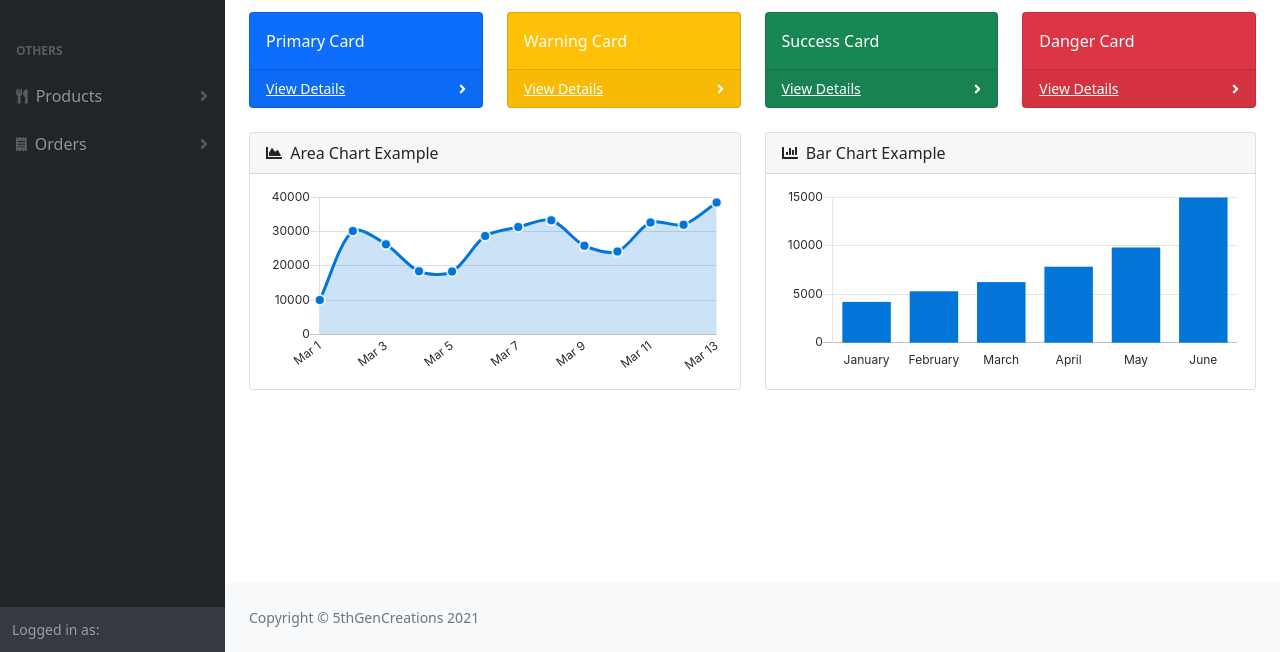
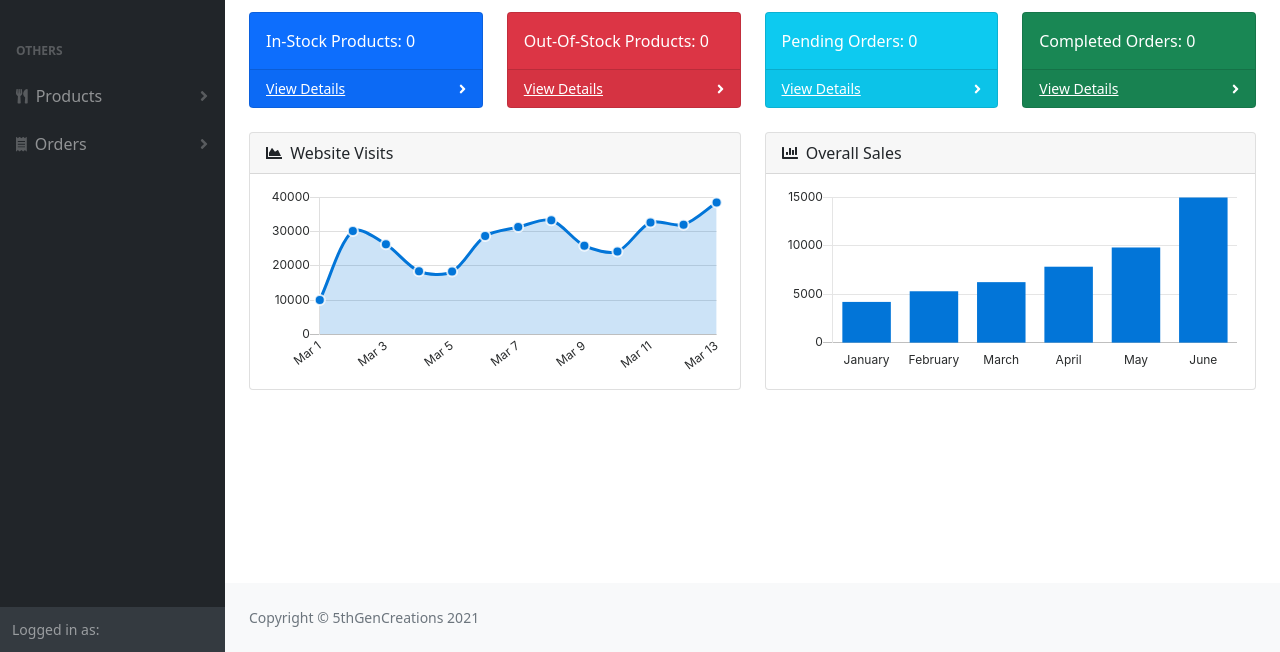
Before and after one commit to winyawinya/5thGenCreations, a Laravel app: template resources/views/dashboard/admin.blade.php in a window 1280 px wide. Shown: the part 148-800 px from the top of the page. Run offline with Laravel 8, Linux system fonts and the light colour scheme; the template is opened without the code that fills it, so the values that code supplies are empty; some libraries are stand-ins or nearby versions.

Commit message:
onting linis sa part 1 ng BIG UPDATE

```diff
--- a/app/Http/Controllers/AdminController.php
+++ b/app/Http/Controllers/AdminController.php
@@ -9,7 +9,10 @@ class AdminController extends Controller
 {
     public function adminPanel()
     {
-        return view('dashboard/admin');
+        return view('dashboard/admin', [
+            'inStock' => Menu::where('stocks', '!=', 0)->get(),
+            'outOfStock' => Menu::where('stocks', '=', 0)->get(),
+        ]);
     }
 
     public function adminAllProducts()
--- a/resources/views/dashboard/admin.blade.php
+++ b/resources/views/dashboard/admin.blade.php
@@ -12,16 +12,25 @@
             <div class="row">
                 <div class="col-xl-3 col-md-6">
                     <div class="card bg-primary text-white mb-4">
-                        <div class="card-body">Primary Card</div>
+                        <div class="card-body">In-Stock Products: {{$inStock->count()}}</div>
                         <div class="card-footer d-flex align-items-center justify-content-between">
-                            <a class="small text-white stretched-link" href="#">View Details</a>
+                            <a class="small text-white stretched-link" href="/admin-all-products">View Details</a>
                             <div class="small text-white"><i class="fas fa-angle-right"></i></div>
                         </div>
                     </div>
                 </div>
                 <div class="col-xl-3 col-md-6">
-                    <div class="card bg-warning text-white mb-4">
-                        <div class="card-body">Warning Card</div>
+                    <div class="card bg-danger text-white mb-4">
+                        <div class="card-body">Out-Of-Stock Products: {{$outOfStock->count()}}</div>
+                        <div class="card-footer d-flex align-items-center justify-content-between">
+                            <a class="small text-white stretched-link" href="/admin-out-products">View Details</a>
+                            <div class="small text-white"><i class="fas fa-angle-right"></i></div>
+                        </div>
+                    </div>
+                </div>
+                <div class="col-xl-3 col-md-6">
+                    <div class="card bg-info text-white mb-4">
+                        <div class="card-body">Pending Orders: 0</div>
                         <div class="card-footer d-flex align-items-center justify-content-between">
                             <a class="small text-white stretched-link" href="#">View Details</a>
                             <div class="small text-white"><i class="fas fa-angle-right"></i></div>
@@ -30,16 +39,7 @@
                 </div>
                 <div class="col-xl-3 col-md-6">
                     <div class="card bg-success text-white mb-4">
-                        <div class="card-body">Success Card</div>
-                        <div class="card-footer d-flex align-items-center justify-content-between">
-                            <a class="small text-white stretched-link" href="#">View Details</a>
-                            <div class="small text-white"><i class="fas fa-angle-right"></i></div>
-                        </div>
-                    </div>
-                </div>
-                <div class="col-xl-3 col-md-6">
-                    <div class="card bg-danger text-white mb-4">
-                        <div class="card-body">Danger Card</div>
+                        <div class="card-body">Completed Orders: 0</div>
                         <div class="card-footer d-flex align-items-center justify-content-between">
                             <a class="small text-white stretched-link" href="#">View Details</a>
                             <div class="small text-white"><i class="fas fa-angle-right"></i></div>
@@ -52,7 +52,7 @@
                     <div class="card mb-4">
                         <div class="card-header">
                             <i class="fas fa-chart-area me-1"></i>
-                            Area Chart Example
+                            Website Visits
                         </div>
                         <div class="card-body"><canvas id="myAreaChart" width="100%" height="40"></canvas></div>
                     </div>
@@ -61,7 +61,7 @@
                     <div class="card mb-4">
                         <div class="card-header">
                             <i class="fas fa-chart-bar me-1"></i>
-                            Bar Chart Example
+                            Overall Sales
                         </div>
                         <div class="card-body"><canvas id="myBarChart" width="100%" height="40"></canvas></div>
                     </div>
--- a/resources/views/dashboard/out-of-stock.blade.php
+++ b/resources/views/dashboard/out-of-stock.blade.php
@@ -6,12 +6,12 @@
     <main>
         <div class="container-fluid px-4">
             <div class="d-flex justify-content-between">
-                <h1 class="mt-4">All Products</h1>
+                <h1 class="mt-4">Out-of-Stock Products</h1>
                 <a href="/admin-edit-products" class="btn btn-primary btn-sm mt-4 mb-3 me-5 fs-4">Edit Stocks</a>
             </div>
             <div class="d-flex justify-content-center text-center">
                 @if ($products->isEmpty())
-                    <h1>WALA!</h1>
+                    <div class="alert alert-success p-5 mt-5"><h1>You have no Out-of-Stock products!</h1></div>
                 @else
                     <table class="table table-hover table-success table-bordered border border-3 border-dark" style="width: 70%">
                         <thead>
```
